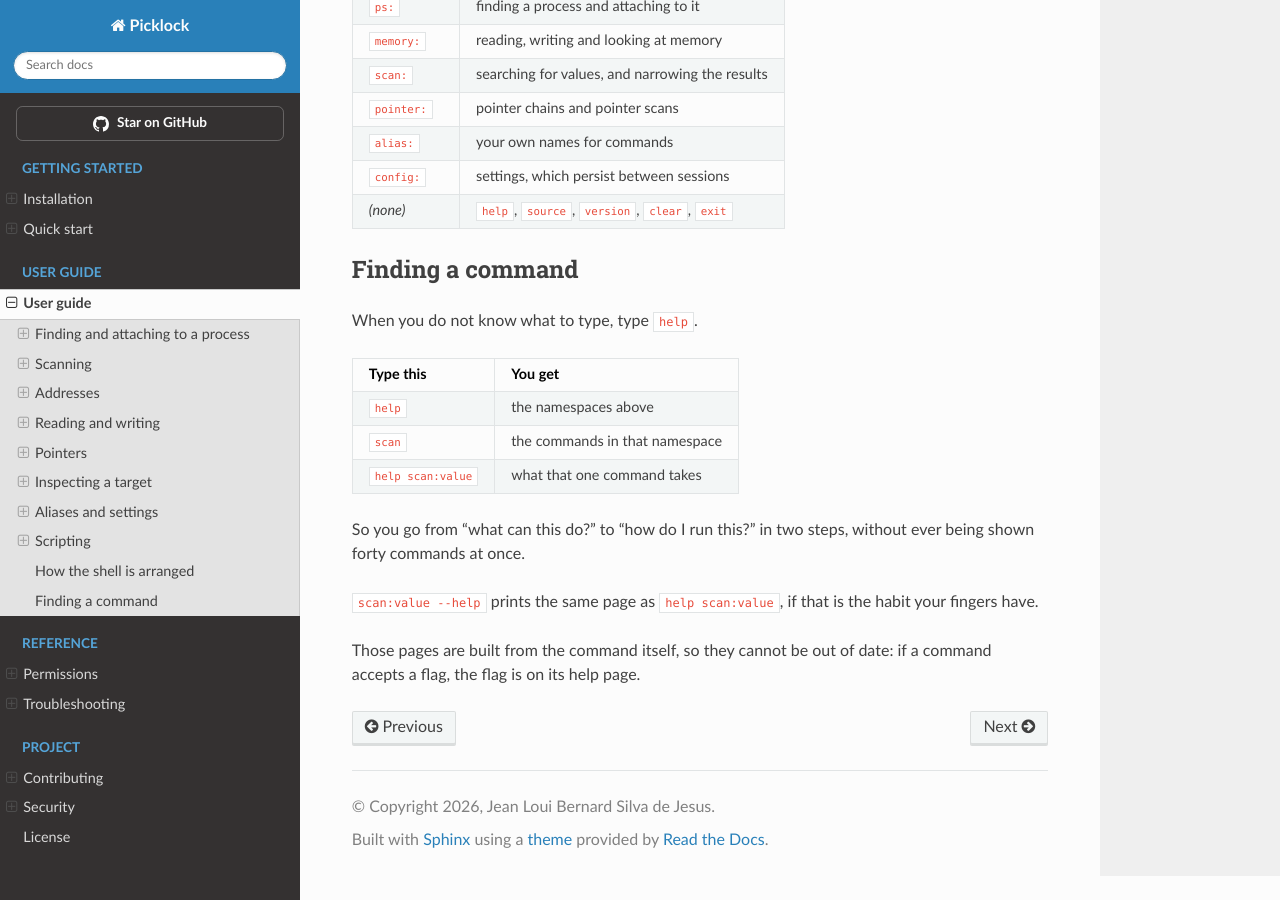
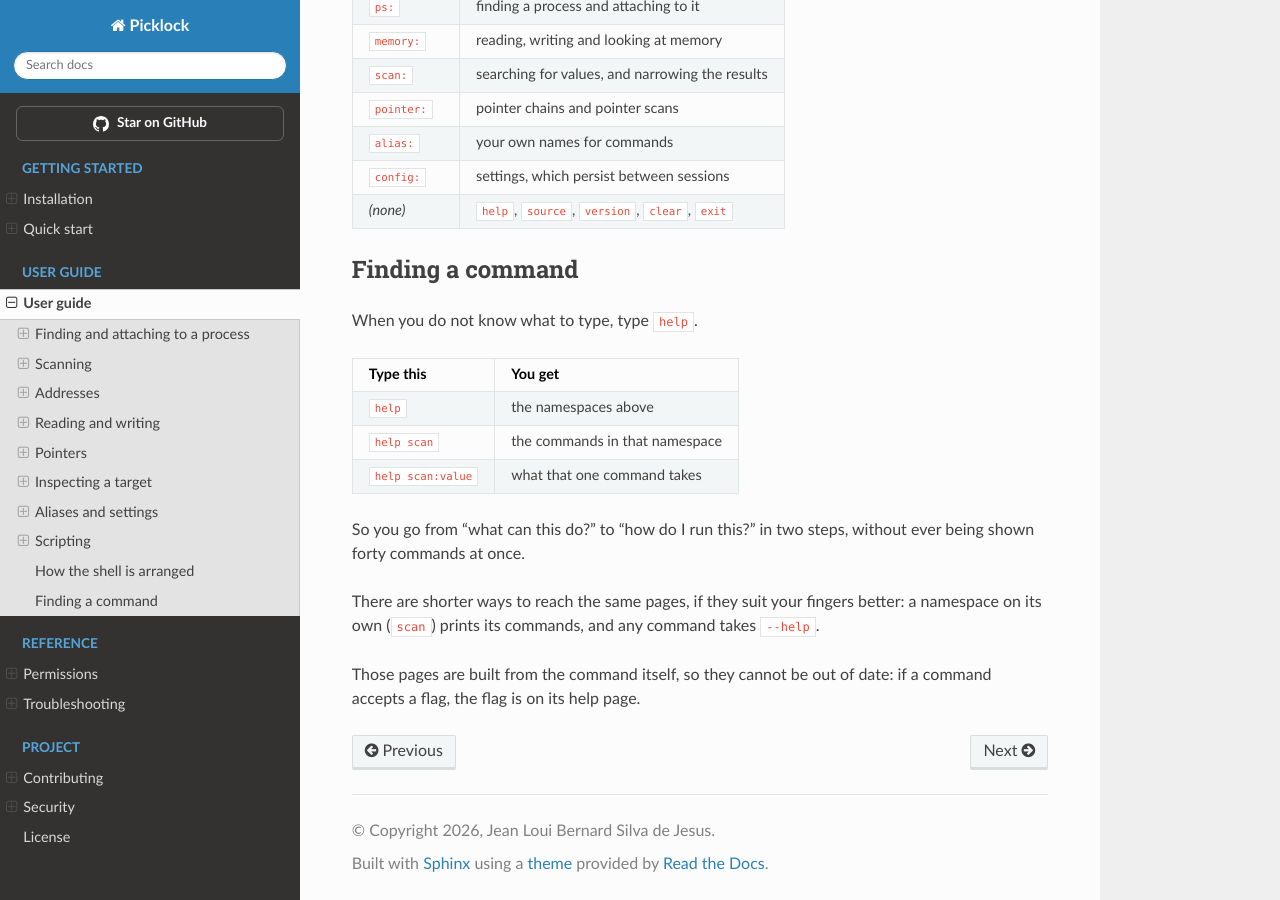
Before and after one commit to JeanExtreme002/Picklock, a Sphinx documentation site: the page built from docs/guide/index.md, in a window 1280 px wide and 900 px high, scrolled down 716 px. Built offline with Sphinx 7.4.7 and the Read the Docs theme 3.1.0, drawn with Linux system fonts in a browser that asks for light colours; pages that are not in the unit, such as notebooks, are missing from menus.

Commit message:
docs: teach one help pattern, not three spellings of it
The table mixed 'help', a bare namespace, and 'help <command>', so the reader
had to notice that the middle row was a different form to learn the same
thing. It is 'help scan' now, and the three rows are one pattern with a longer
argument each time.

The shortcuts are still there and still worth knowing — a namespace on its own,
and --help on any command — so they moved to a line below, where they read as
what they are: conveniences, not the thing to learn first.

```diff
--- a/docs/guide/index.md
+++ b/docs/guide/index.md
@@ -43,14 +43,15 @@ When you do not know what to type, type `help`.
 | Type this | You get |
 | --- | --- |
 | `help` | the namespaces above |
-| `scan` | the commands in that namespace |
+| `help scan` | the commands in that namespace |
 | `help scan:value` | what that one command takes |
 
 So you go from "what can this do?" to "how do I run this?" in two steps,
 without ever being shown forty commands at once.
 
-`scan:value --help` prints the same page as `help scan:value`, if that is the
-habit your fingers have.
+There are shorter ways to reach the same pages, if they suit your fingers
+better: a namespace on its own (`scan`) prints its commands, and any command
+takes `--help`.
 
 Those pages are built from the command itself, so they cannot be out of date:
 if a command accepts a flag, the flag is on its help page.
```
Also changed, not shown: docs/quickstart.md (+2 -3 lines).
